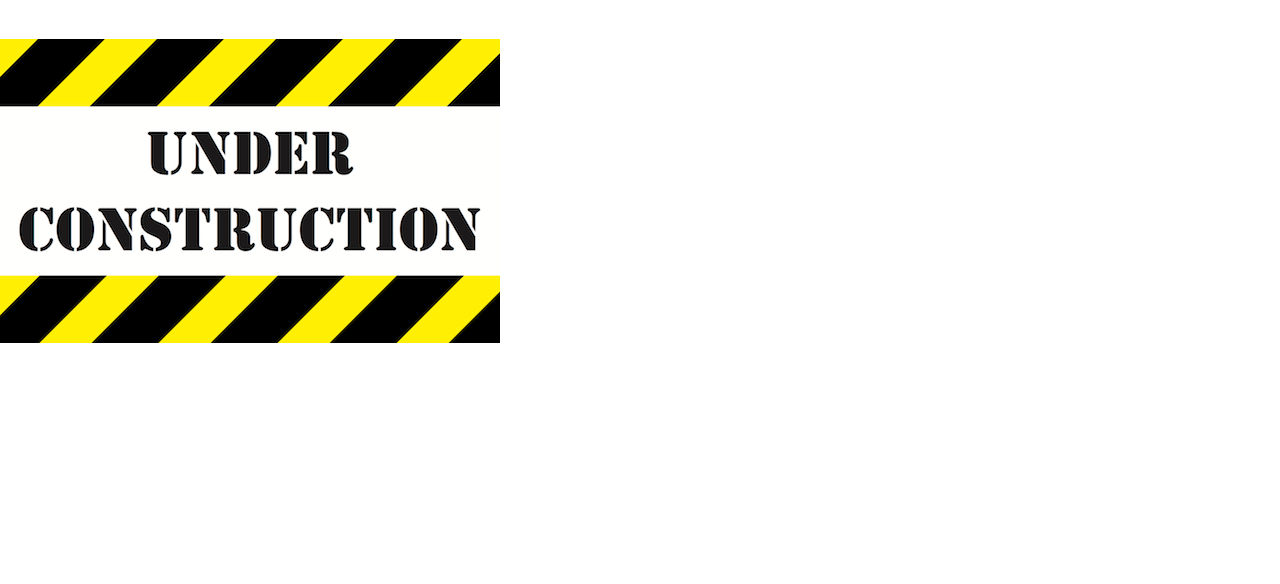
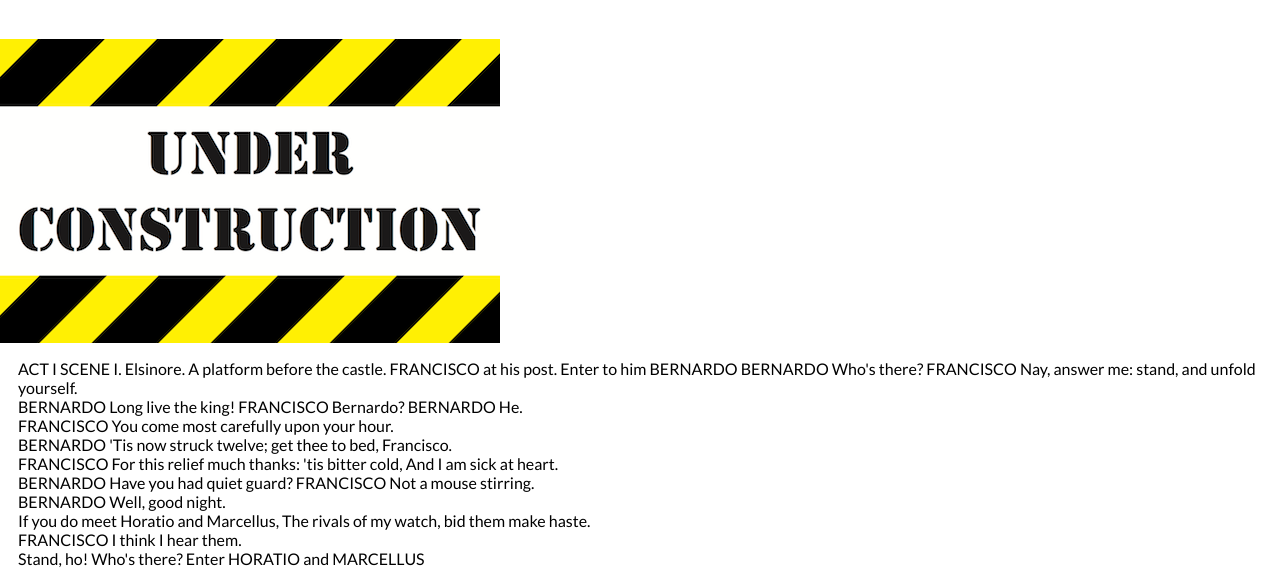
Before and after one commit to BhairavValera/UIUCBeeCampusWebsite, a plain HTML site: page eventPage.html in a window 1280 px wide. Shown: the part 250-834 px from the top of the page. Before the commit the page ends 800 px from the top, so only its background shows below. Drawn offline with Linux system fonts and the light colour scheme.

```diff
--- a/eventPage.html
+++ b/eventPage.html
@@ -31,6 +31,38 @@
 
 
     <img src="images/Under-Construction-Sign1.png" alt="under construction">
+        <p> ACT I
+    SCENE I. Elsinore. A platform before the castle.
+    FRANCISCO at his post. Enter to him BERNARDO
+    BERNARDO
+    Who's there?
+    FRANCISCO
+    Nay, answer me: stand, and unfold yourself.<br>
+    BERNARDO
+    Long live the king!
+    FRANCISCO
+    Bernardo?
+    BERNARDO
+    He.<br>
+    FRANCISCO
+    You come most carefully upon your hour.<br>
+    BERNARDO
+    'Tis now struck twelve; get thee to bed, Francisco.<br>
+    FRANCISCO
+    For this relief much thanks: 'tis bitter cold,
+    And I am sick at heart.<br>
+    BERNARDO
+    Have you had quiet guard?
+    FRANCISCO
+    Not a mouse stirring.<br>
+    BERNARDO
+    Well, good night.<br>
+    If you do meet Horatio and Marcellus,
+    The rivals of my watch, bid them make haste.<br>
+    FRANCISCO
+    I think I hear them.<br> Stand, ho! Who's there?
+    Enter HORATIO and MARCELLUS
+
 
   </body>
 </html>
```
